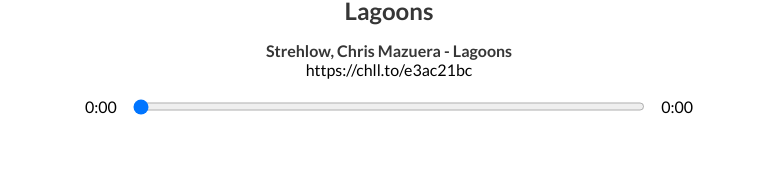
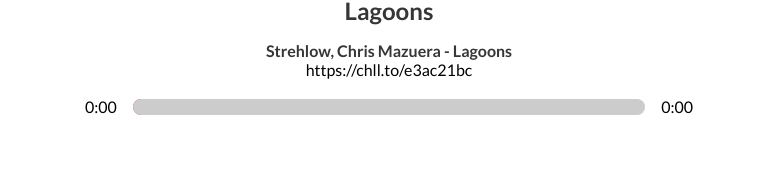
Before and after one commit to RobinHawiz/Music-player, a React (Create React App) app: page / in a window 1280 px wide. Shown: the part 479-661 px from the top of the page, without its empty margins (251-1027 px from the left). Built offline with nearby package versions, Linux system fonts and the light colour scheme; the HTML template or start-up script is replaced by a standard one.

Commit message:
Costumized input

```diff
--- a/src/App.js
+++ b/src/App.js
@@ -18,13 +18,19 @@
   const [songInfo, setSongInfo] = useState({
     currentTime: 0,
     duration: 0,
+    animationPercentage: 0,
   });
   const [libraryStatus, setLibraryStatus] = useState(false);
   //Event handlers
   const timeUpdateHandler = (e) => {
     const current = e.target.currentTime;
     const duration = e.target.duration;
-    setSongInfo({ currentTime: current, duration });
+    const roundedCurrent = Math.round(current);
+    const roundedDuration = Math.round(duration);
+    const animationPercentage = Math.round(
+      (roundedCurrent / roundedDuration) * 100
+    );
+    setSongInfo({ currentTime: current, duration, animationPercentage });
   };
   return (
     <div className="App">
--- a/src/components/Player.js
+++ b/src/components/Player.js
@@ -61,11 +61,20 @@
     setSongs(songs);
     playAudio(isPlaying, audioRef);
   };
-
+  //Add the styles
+  const trackAnim = {
+    transform: `translateX(${songInfo.animationPercentage}%)`,
+  };
   return (
     <div className="player">
       <div className="time-control">
         <p>{getTime(songInfo.currentTime)}</p>
+        <div
+          style={{
+            background: `linear-gradient(to right, ${currentSong.color[0]}, ${currentSong.color[1]})`,
+          }}
+          className="track"
+        >
           <input
             min={0}
             max={songInfo.duration || 0}
@@ -73,6 +82,9 @@
             onChange={dragHandler}
             type="range"
           />
+
+          <div style={trackAnim} className="animate-track"></div>
+        </div>
         <p>{songInfo.duration ? getTime(songInfo.duration) : "0:00"}</p>
       </div>
       <div className="play-control">
--- a/src/styles/_player.scss
+++ b/src/styles/_player.scss
@@ -9,13 +9,40 @@
 .time-control {
   width: 50%;
   display: flex;
+  align-items: center;
+  justify-content: center;
   input {
     width: 100%;
-    padding: 1rem 0rem;
+    -webkit-appearance: none;
+    background: transparent;
+    &::-webkit-slider-thumb {
+      -webkit-appearance: none;
+      height: 16px;
+      width: 16px;
+    }
   }
   p {
     padding: 1rem;
   }
+}
+
+.track {
+  width: 100%;
+  height: 1rem;
+  position: relative;
+  border-radius: 1rem;
+  overflow: hidden;
+}
+
+.animate-track {
+  background: rgb(204, 204, 204);
+  width: 100%;
+  height: 100%;
+  position: absolute;
+  top: 0;
+  left: 0;
+  transform: translateX(0%);
+  pointer-events: none;
 }
 
 .play-control {
```
Lines whose indentation alone changed are shown as unchanged.
